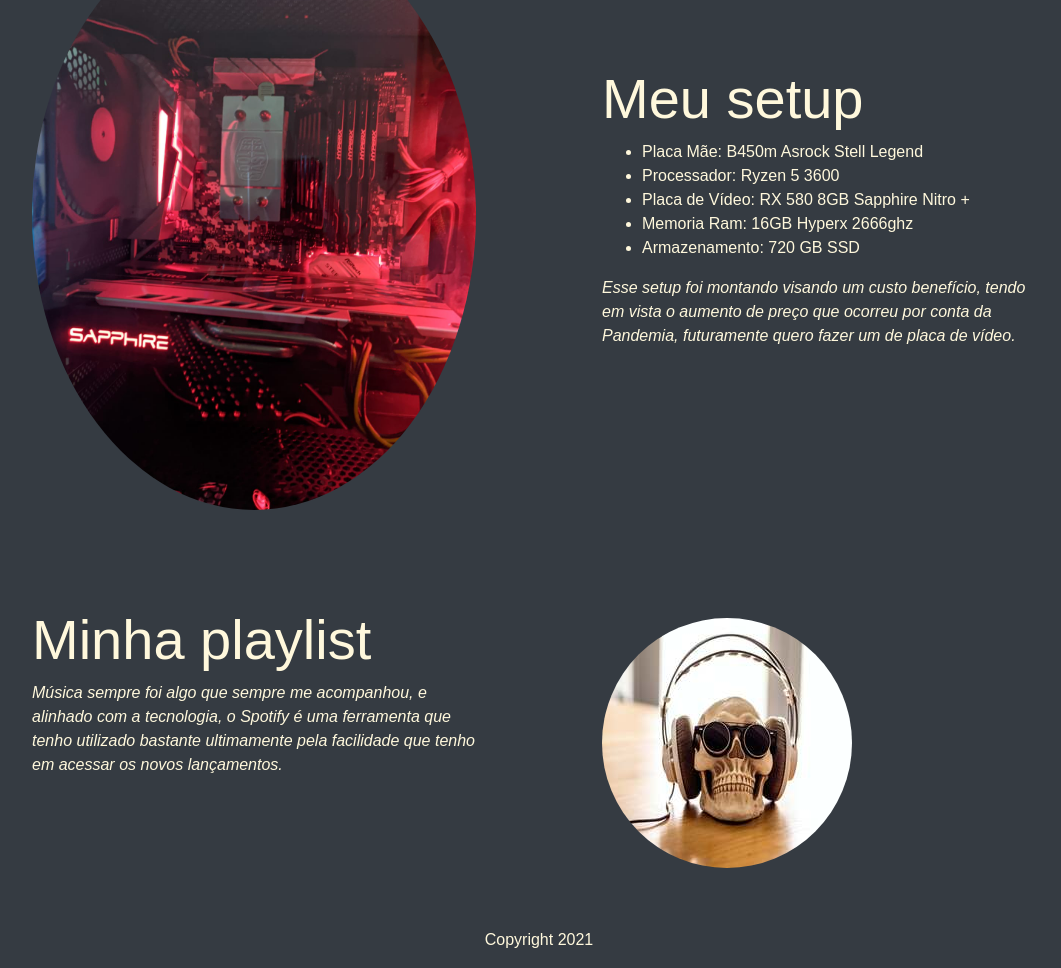
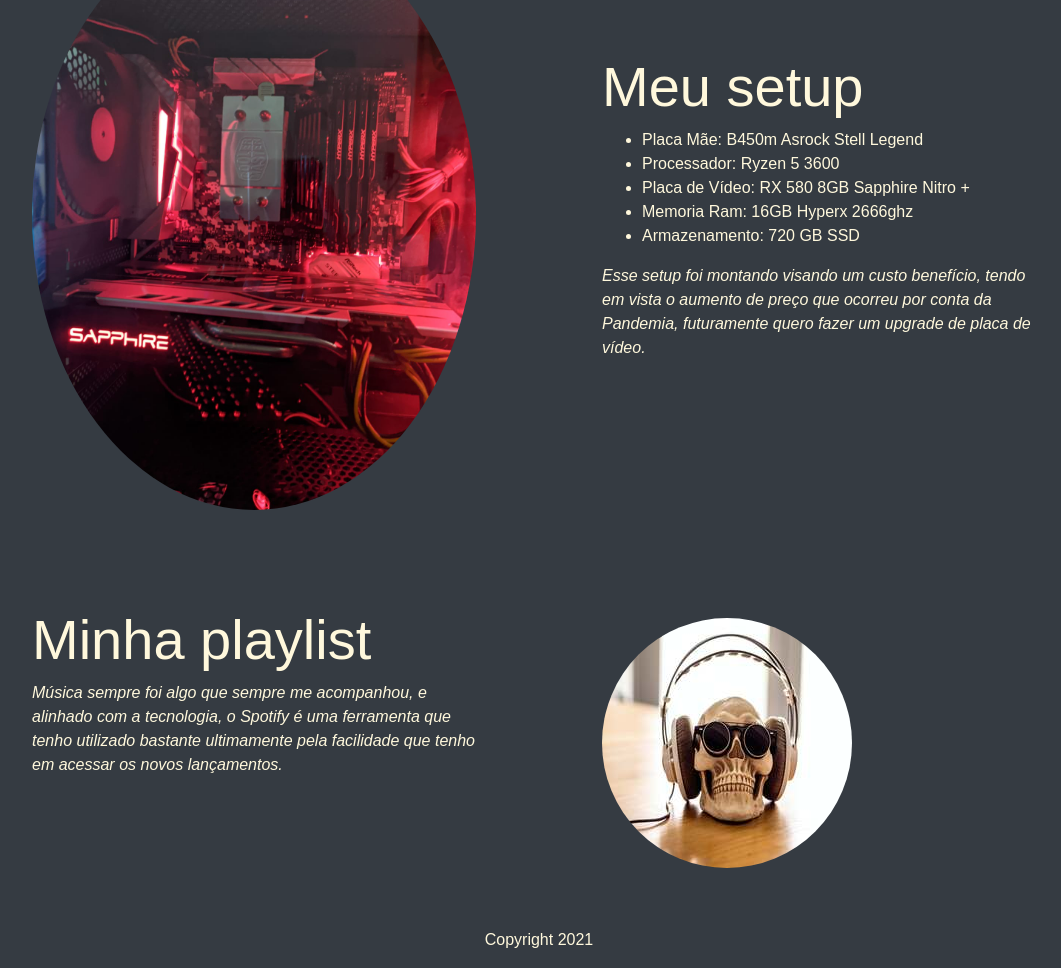
Before and after one commit to JhonatanCarvalhoo/jhonatancarvalhoo.github.io, a plain HTML site: page index.html in a window 1280 px wide. Shown: the part 813-1781 px from the top of the page, without its empty margins (101-1162 px from the left). Drawn offline with nearby package versions, Linux system fonts and the light colour scheme; grey boxes are pictures that could not be loaded.

Commit message:
Add files via upload

```diff
--- a/index.html
+++ b/index.html
@@ -101,7 +101,7 @@
               <p><i>
                   Esse setup foi montando visando um custo benefício, tendo em vista o aumento
                   de
-                  preço que ocorreu por conta da Pandemia, futuramente quero fazer um de placa de vídeo.</i></p>
+                  preço que ocorreu por conta da Pandemia, futuramente quero fazer um upgrade de placa de vídeo.</i></p>
             </div>
           </div>
         </div>
```
